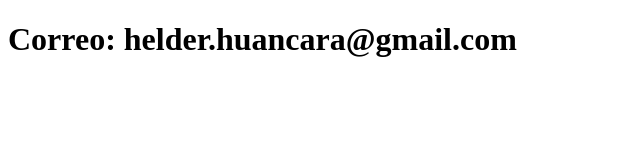
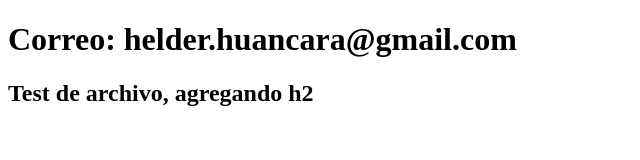
Before and after one commit to AlexHelder-Tyzer/Juego-Numero-Secreto, a plain HTML site: page test.html in a window 1280 px wide. Shown: the whole page, without its empty margins (0-640 px from the left). Drawn offline with Linux system fonts and the light colour scheme.

Commit message:
Agregando titulo h2

```diff
--- a/test.html
+++ b/test.html
@@ -7,5 +7,6 @@
 </head>
 <body>
     <h1>Correo: helder.huancara@gmail.com</h1>
+    <h2>Test de archivo, agregando h2</h2>
 </body>
 </html>
```
